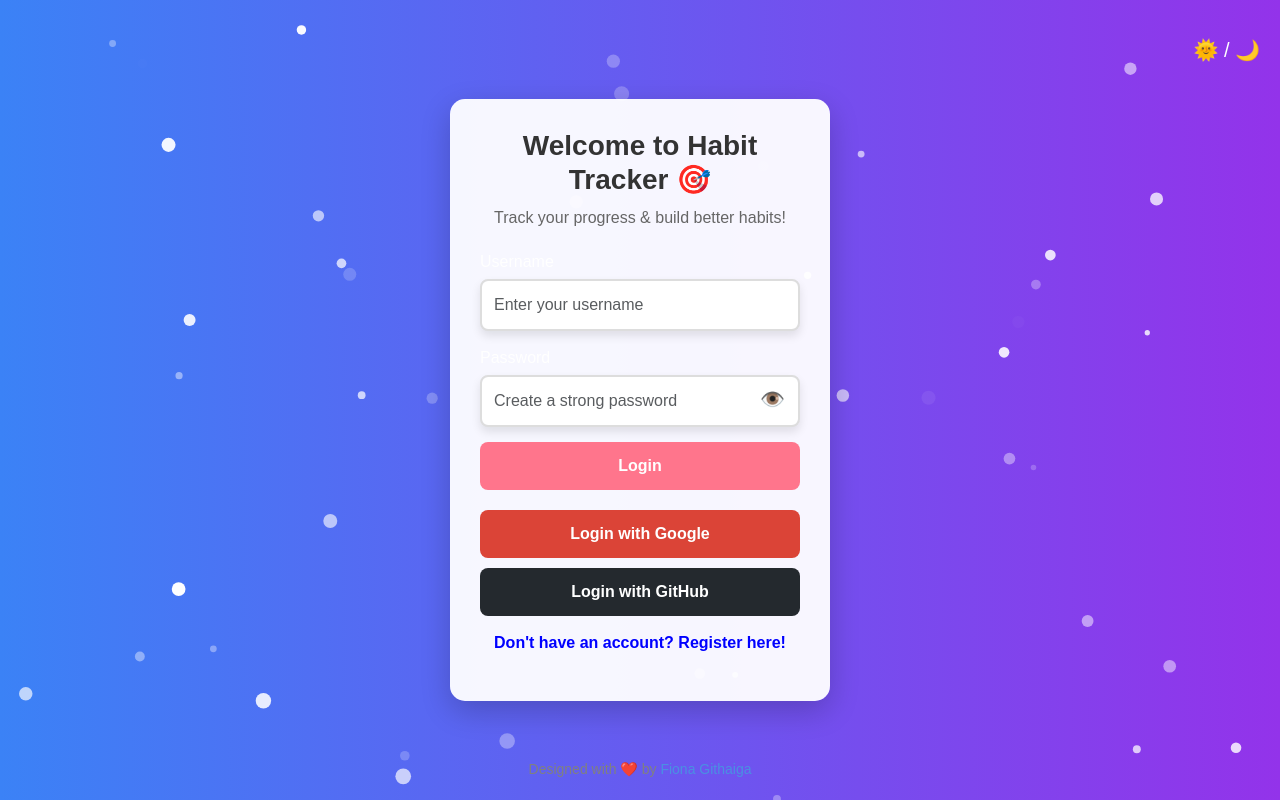
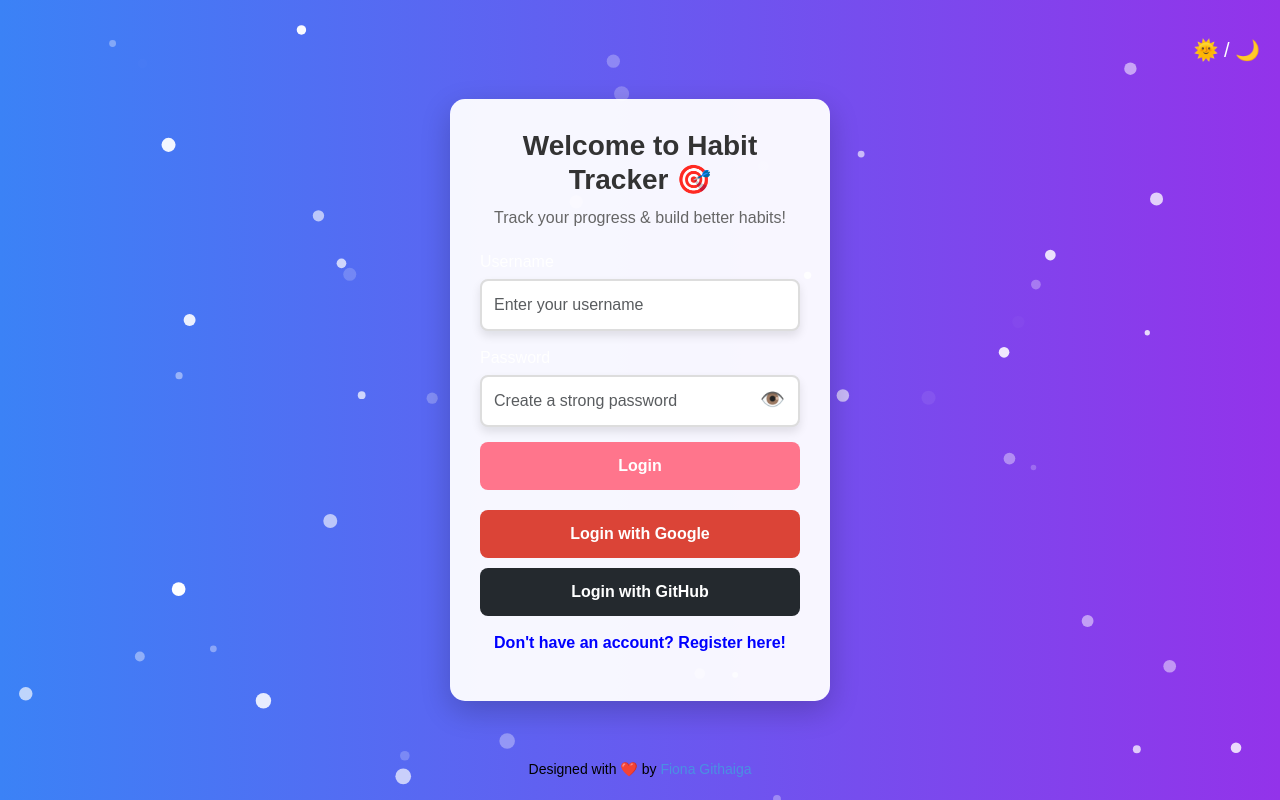
Before and after one commit to FionaG26/habit-tracker, a Vue app in the folder habit-tracker-vue/: page / in a window 1280 px wide. Built offline with nearby package versions, Linux system fonts and the light colour scheme.

Commit message:
Update Auth.vue

```diff
--- a/habit-tracker-vue/src/components/Auth.vue
+++ b/habit-tracker-vue/src/components/Auth.vue
@@ -332,7 +332,7 @@ export default {
   position: absolute;
   bottom: 20px;
   font-size: 14px;
-  color: gray;
+  color: black;
 }
 
 .footer-link {
```
